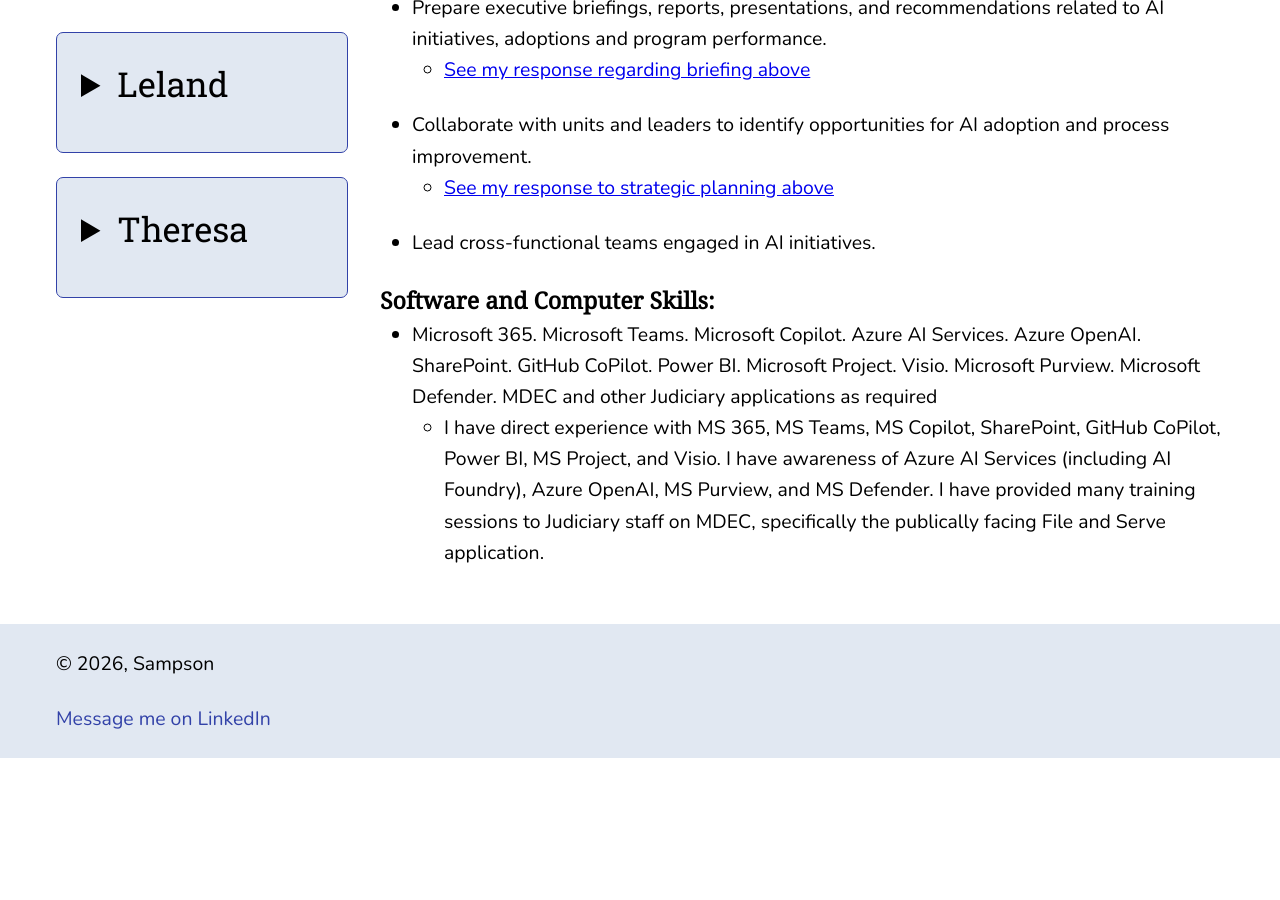
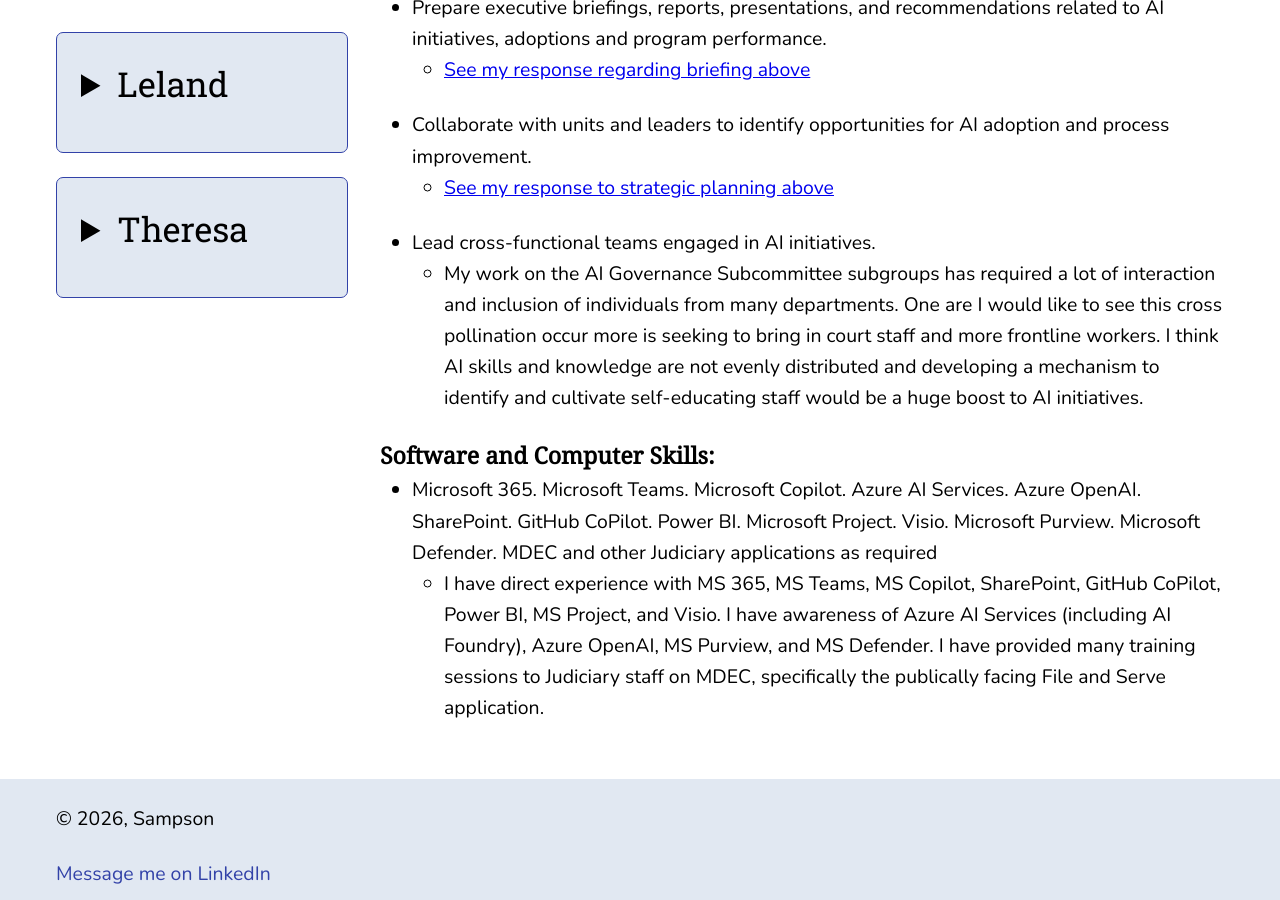
Before and after one commit to lelandsampson/Leland-Sampson-Website, a Jekyll site: the page built from jis.md, in a window 1280 px wide and 900 px high, scrolled down 7329 px. Built offline with Jekyll 4.4.1, drawn with Linux system fonts in a browser that asks for light colours; before the commit the page ends 8087 px from its top, so only the background shows below that.

Commit message:
Update jis.md

```diff
--- a/jis.md
+++ b/jis.md
@@ -204,6 +204,7 @@
 	- [See my response to strategic planning above](#planning)
 
 - Lead cross-functional teams engaged in AI initiatives.
+	- My work on the AI Governance Subcommittee subgroups has required a lot of interaction and inclusion of individuals from many departments. One are I would like to see this cross pollination occur more is seeking to bring in court staff and more frontline workers. I think AI skills and knowledge are not evenly distributed and developing a mechanism to identify and cultivate self-educating staff would be a huge boost to AI initiatives.
 
 ### <a id="comp-skills"></a>Software and Computer Skills:
 
```
